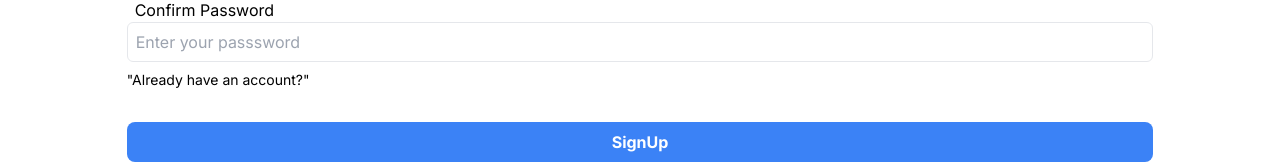
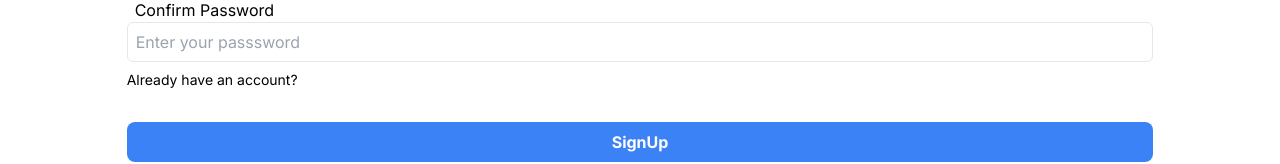
Before and after one commit to Pratham1812/GmeetAlternative, a Next.js app in the folder frontend/: page /auth/signup in a window 1280 px wide. Shown: the part 302-466 px from the top of the page. Built offline with nearby package versions, Linux system fonts and the light colour scheme.

Commit message:
bfix: fixes string error

```diff
--- a/frontend/app/auth/signup/page.tsx
+++ b/frontend/app/auth/signup/page.tsx
@@ -66,7 +66,7 @@ const SignUp = () => {
                     onChange={(e) => setInputs({...inputs , confirmPassword: e.target.value})} />
                 </div>
                 <Link href="/auth/signin" className="text-sm hover:underline hover:text-blue-500 ">
-                "Already have an account?"
+                Already have an account?
                 </Link>
 
                 <div className="mt-6">
```
